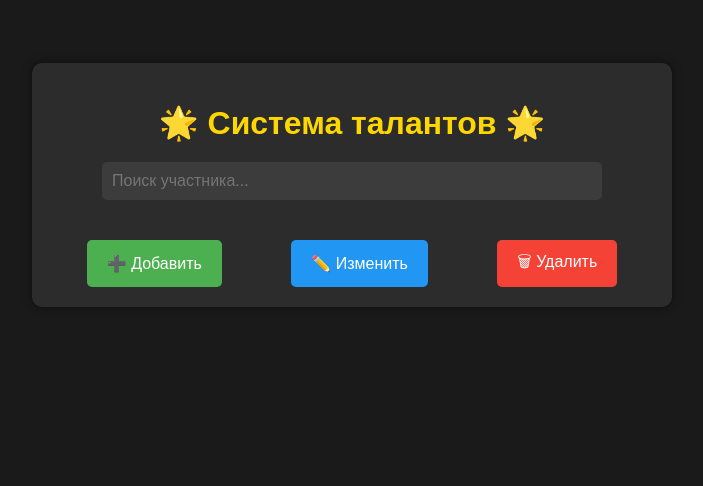
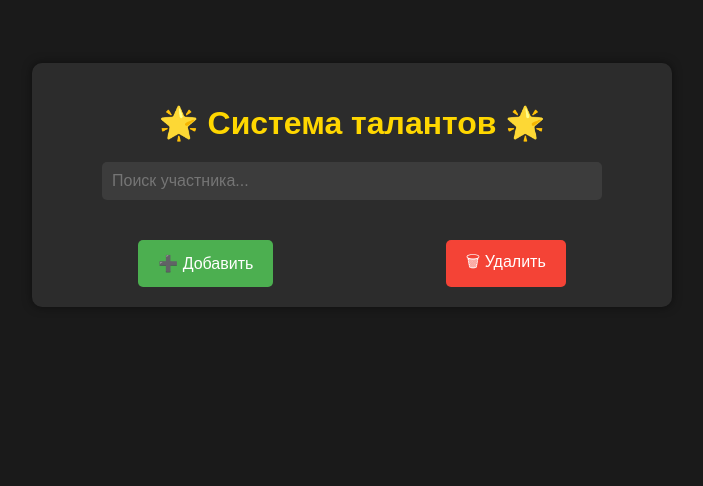
Before and after one commit to Skobelkin98/talant-webapp, a FastAPI app: page / in a window 1280 px wide. Shown: the part 235-721 px from the top of the page, without its empty margins (288-991 px from the left). Run offline with FastAPI, Linux system fonts and the light colour scheme; data that the repository does not hold is empty; parts of the project's set-up code (start-up, migrations or seed data) failed here and were passed over; some libraries are stand-ins or nearby versions.

Commit message:
Update index.html

```diff
--- a/templates/index.html
+++ b/templates/index.html
@@ -16,7 +16,6 @@
 
         <div class="buttons">
             <button class="btn add-btn" onclick="addUser()">➕ Добавить</button>
-            <button class="btn change-btn" onclick="changePoints()">✏️ Изменить</button>
             <button class="btn delete-btn" onclick="deleteUser()">🗑 Удалить</button>
         </div>
     </div>
```
